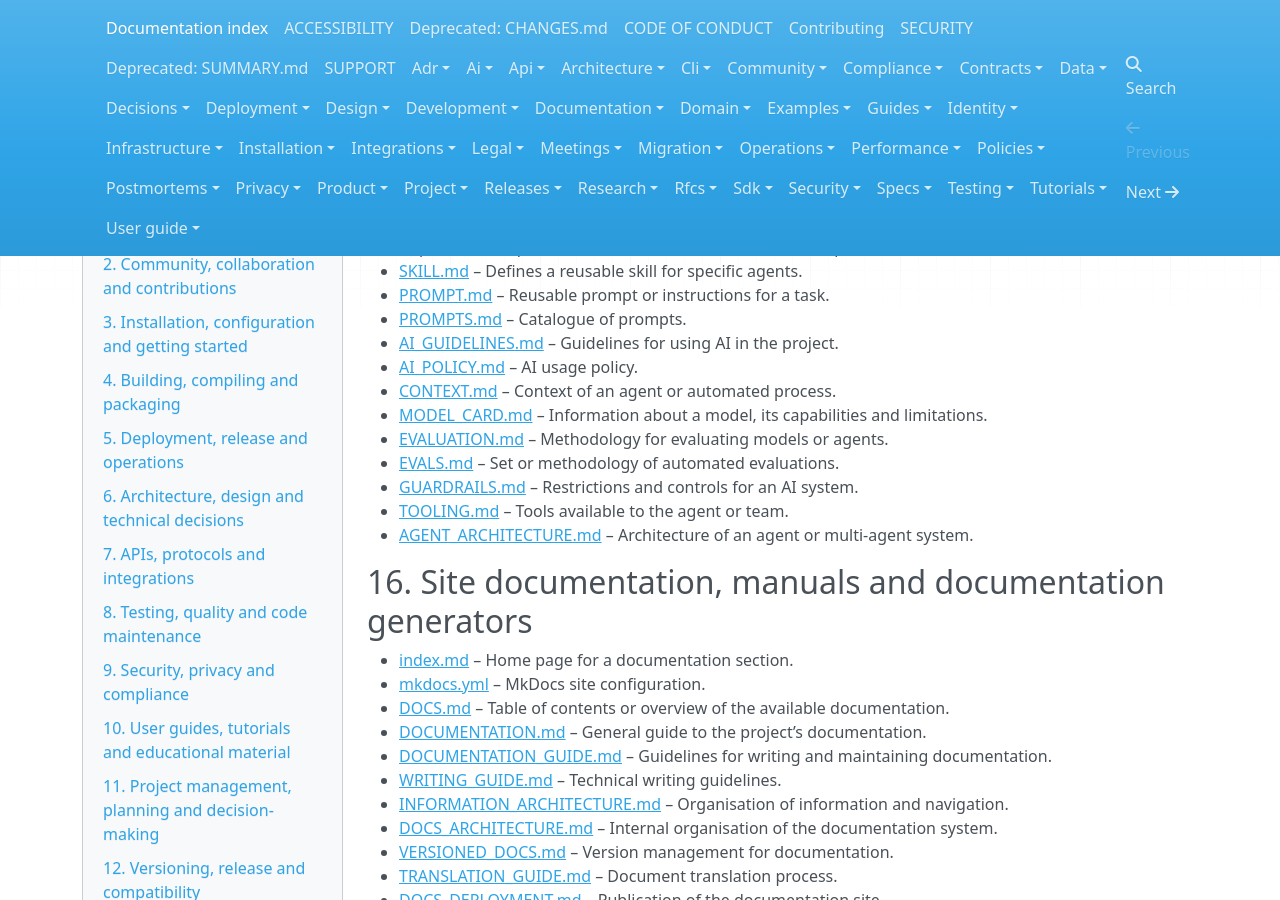
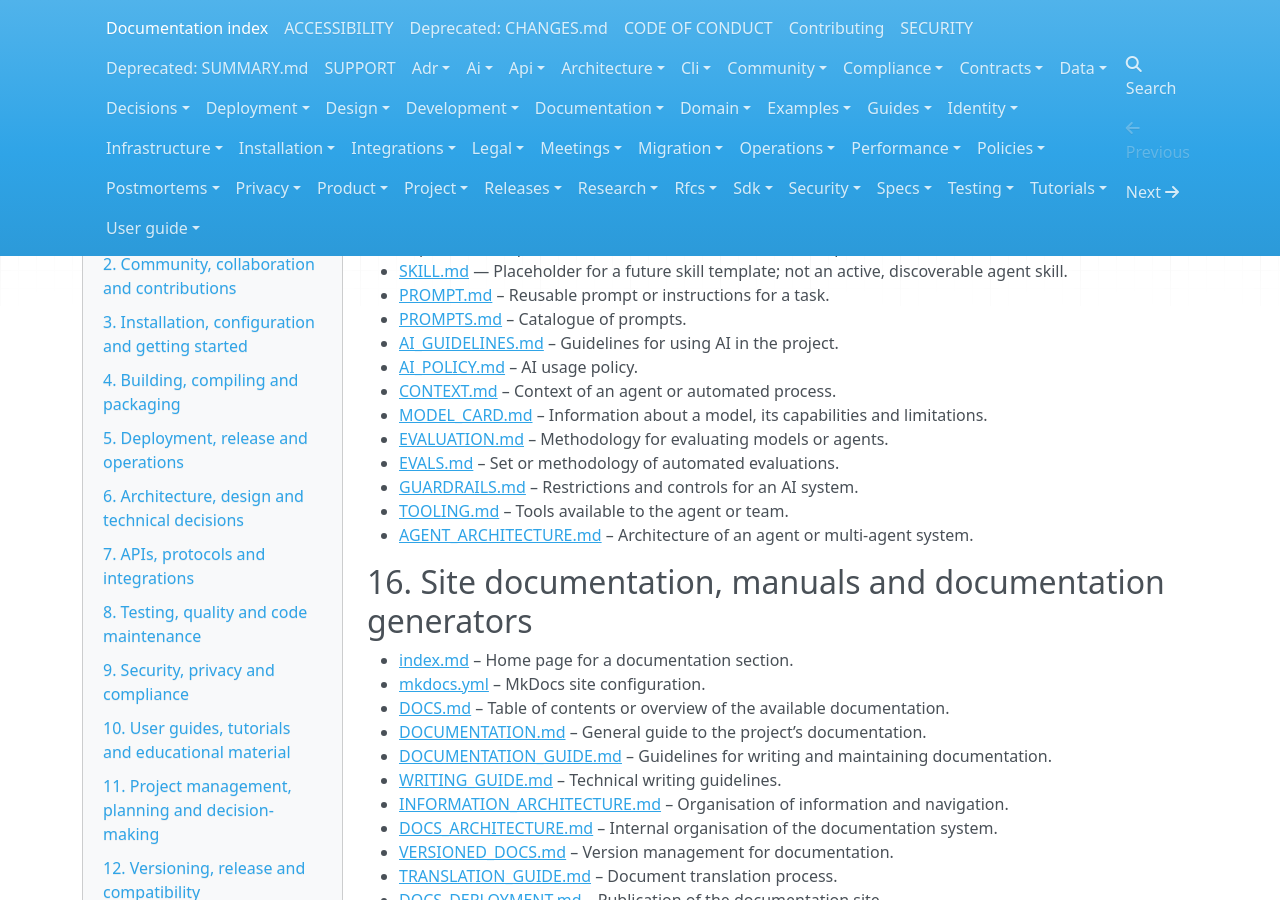
Before and after one commit to sandokanCat/.github, an MkDocs documentation site: the page built from docs/index.md, in a window 1280 px wide and 900 px high, scrolled down 8835 px. Built offline with MkDocs 1.6.1, drawn with Linux system fonts in a browser that asks for light colours; nearby versions of some CDN libraries.

Commit message:
docs: clarify skill template placeholder status

```diff
--- a/docs/index.md
+++ b/docs/index.md
@@ -362,7 +362,7 @@ This is the repository's catalogued documentation index. The repository is a reu
 - [GEMINI.md](../GEMINI.md) – Context and instructions for Gemini CLI.
 - [copilot-instructions.md](../.github/copilot-instructions.md) – General GitHub Copilot instructions for the repository.
 - [project.instructions.md](../.github/instructions/project.instructions.md) – Copilot instructions with a specific scope based on your configuration (representative placeholder for the documented filename pattern).
-- [SKILL.md](./ai/templates/SKILL.md) – Defines a reusable skill for specific agents.
+- [SKILL.md](./ai/templates/SKILL.md) — Placeholder for a future skill template; not an active, discoverable agent skill.
 - [PROMPT.md](./ai/prompts/template/PROMPT.md) – Reusable prompt or instructions for a task.
 - [PROMPTS.md](./ai/PROMPTS.md) – Catalogue of prompts.
 - [AI_GUIDELINES.md](./ai/AI_GUIDELINES.md) – Guidelines for using AI in the project.
```
